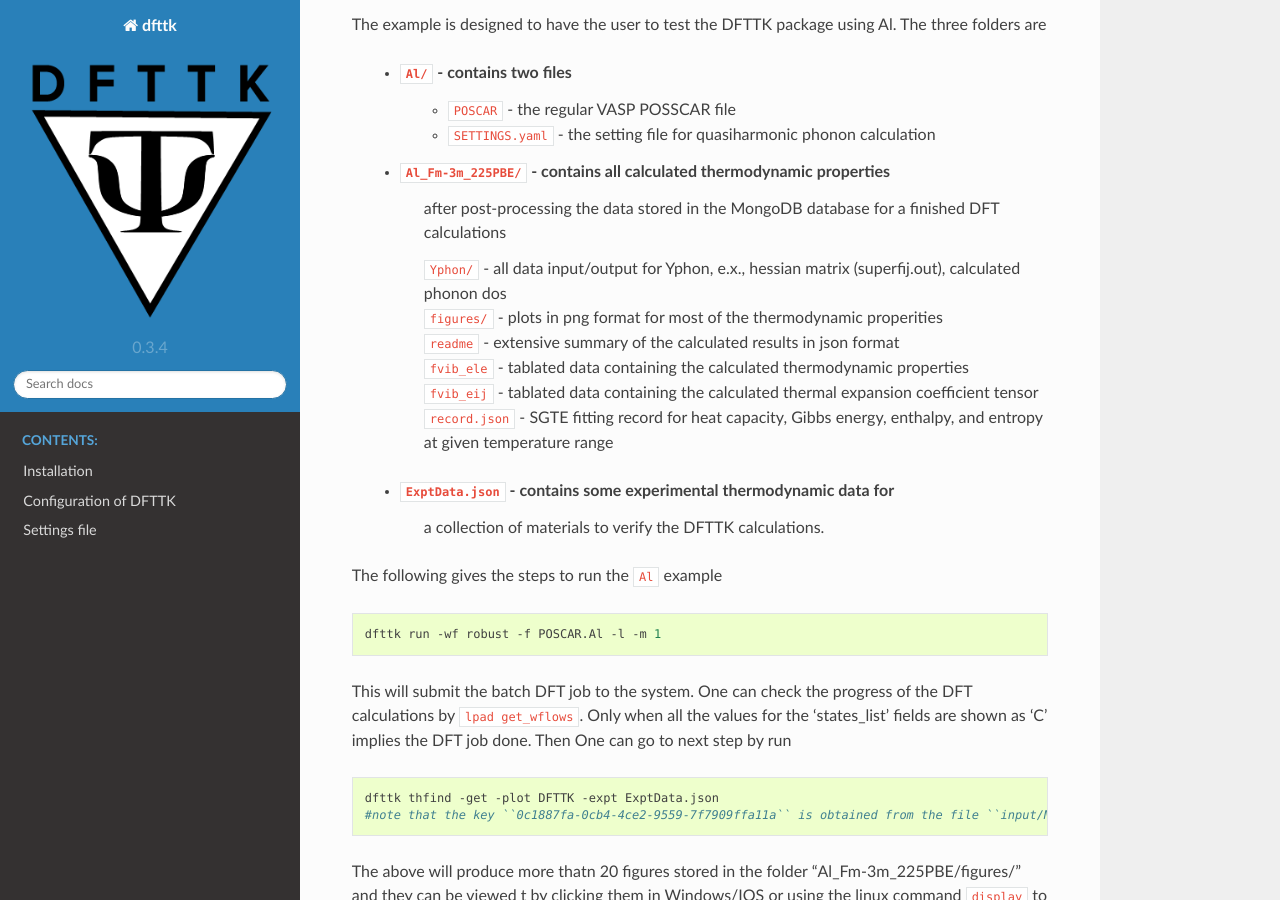
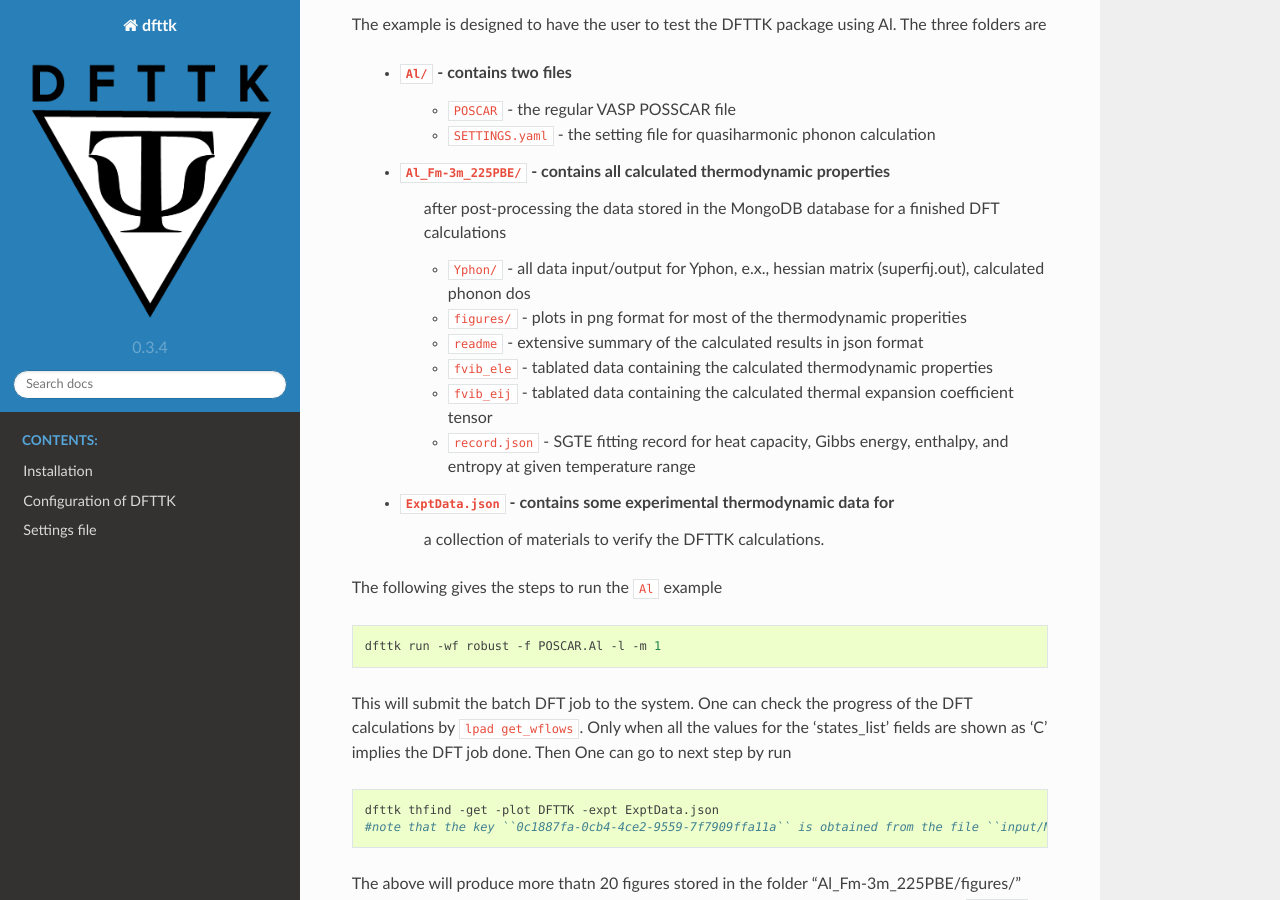
Before and after one commit to yiwang62/dfttk_example, a Sphinx documentation site: the page built from docs/source/index.rst, in a window 1280 px wide and 900 px high, scrolled down 339 px. Built offline with Sphinx 7.4.7 and the Read the Docs theme 2.0.0, drawn with Linux system fonts in a browser that asks for light colours.

```diff
--- a/docs/source/index.rst
+++ b/docs/source/index.rst
@@ -33,12 +33,12 @@ The three folders are
     after post-processing the data stored in the MongoDB database for a finished
     DFT calculations
 
-    | ``Yphon/`` - all data input/output for Yphon, e.x., hessian matrix (superfij.out), calculated phonon dos
-    | ``figures/`` - plots in png format for most of the thermodynamic properities
-    | ``readme`` - extensive summary of the calculated results in json format
-    | ``fvib_ele`` - tablated data containing the calculated thermodynamic properties
-    | ``fvib_eij`` - tablated data containing the calculated thermal expansion coefficient tensor
-    | ``record.json`` - SGTE fitting record for heat capacity, Gibbs energy, enthalpy, and entropy at given temperature range
+    - ``Yphon/`` - all data input/output for Yphon, e.x., hessian matrix (superfij.out), calculated phonon dos
+    - ``figures/`` - plots in png format for most of the thermodynamic properities
+    - ``readme`` - extensive summary of the calculated results in json format
+    - ``fvib_ele`` - tablated data containing the calculated thermodynamic properties
+    - ``fvib_eij`` - tablated data containing the calculated thermal expansion coefficient tensor
+    - ``record.json`` - SGTE fitting record for heat capacity, Gibbs energy, enthalpy, and entropy at given temperature range
 
  - ``ExptData.json`` - contains some experimental thermodynamic data for
     a collection of materials to verify the DFTTK calculations.
```
